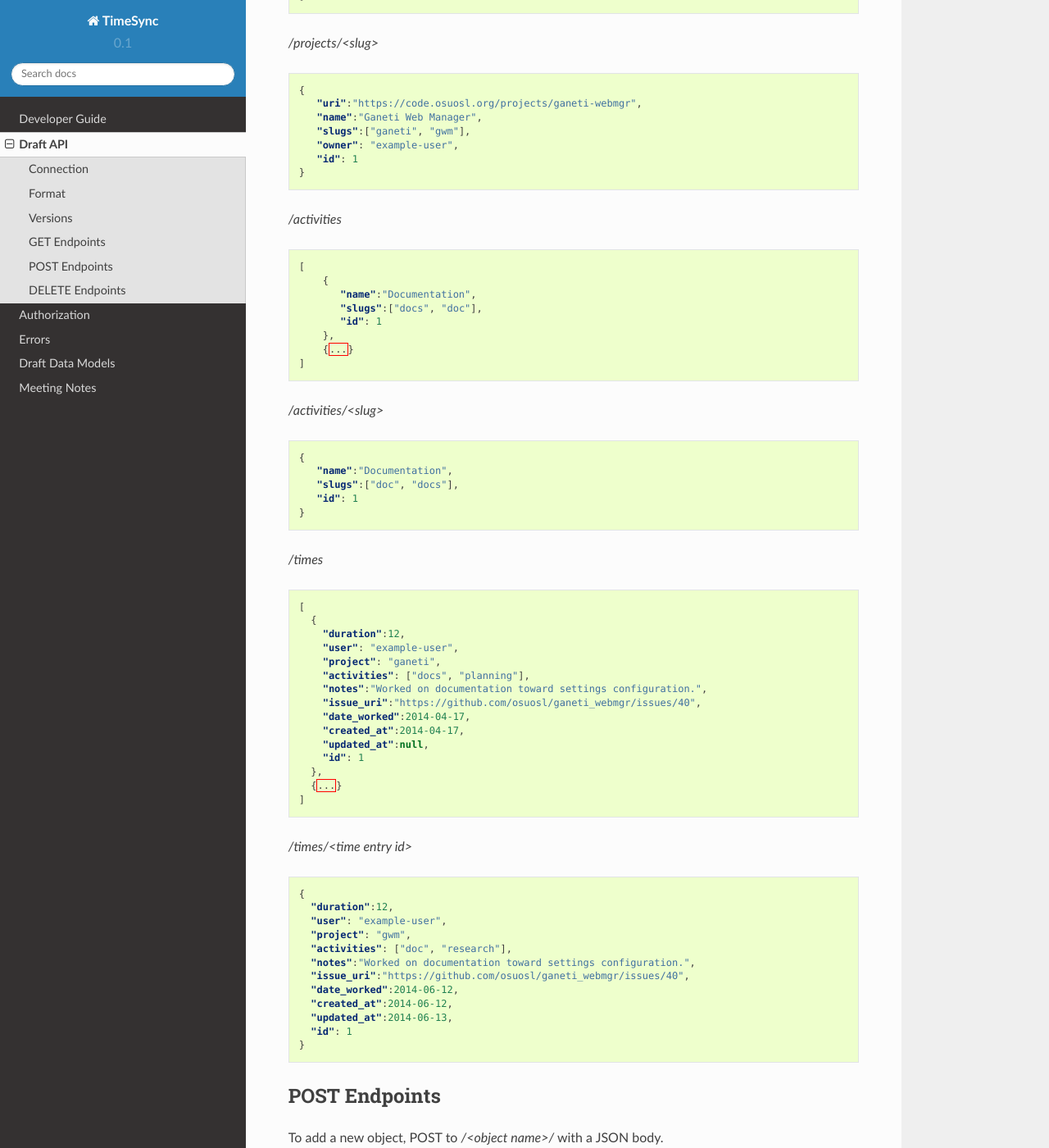
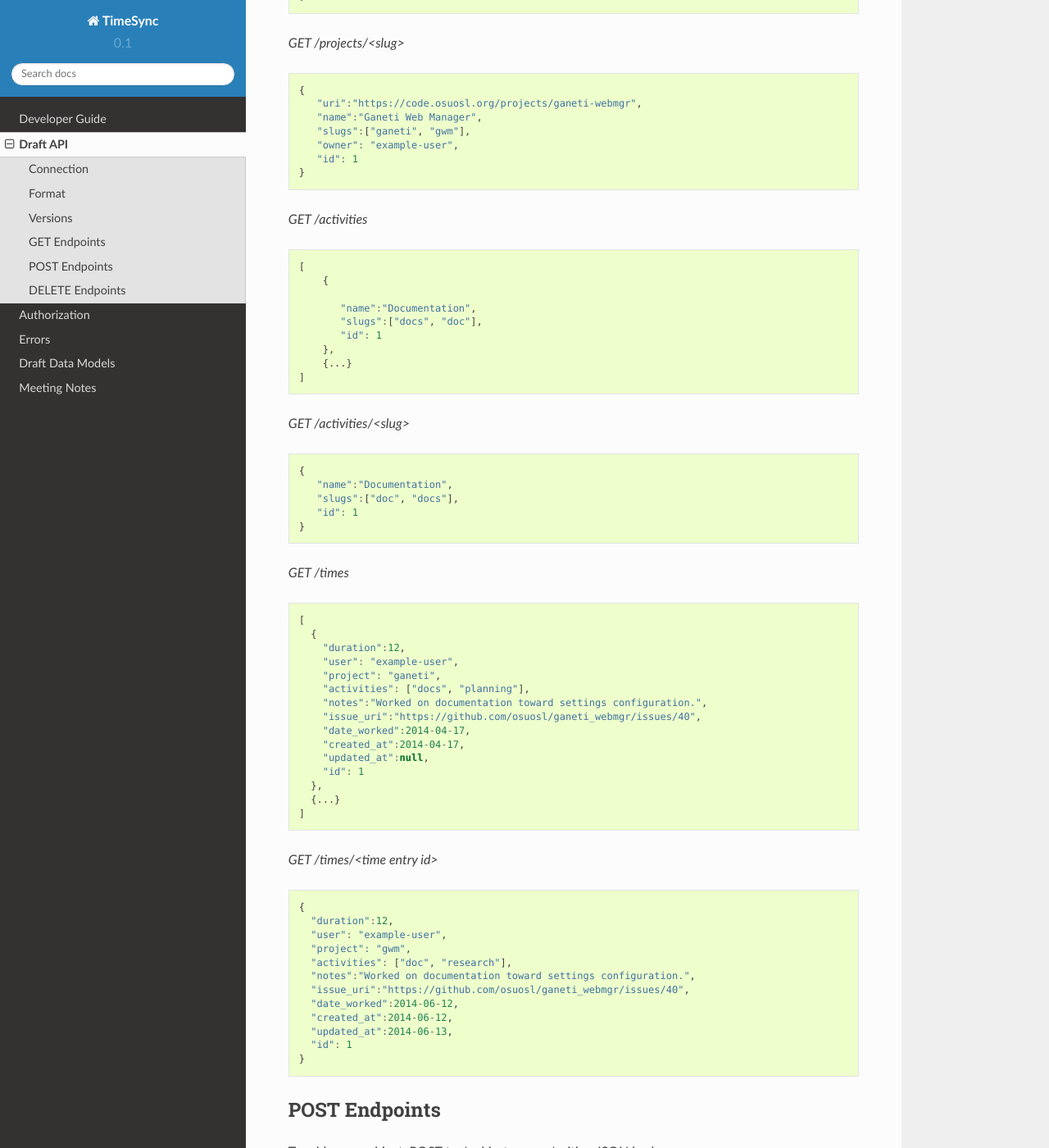
Before and after one commit to osuosl/timesync-node, a Sphinx documentation site: the page built from docs/source/design/draft_api.rst, in a window 1280 px wide and 1400 px high, scrolled down 986 px. Shown: the whole window at 82% size. Built offline with Sphinx 7.4.7 and the Read the Docs theme 2.0.0, drawn with Linux system fonts in a browser that asks for light colours; some of the changed text lies outside the part shown.

```diff
--- a/docs/source/design/draft_api.rst
+++ b/docs/source/design/draft_api.rst
@@ -31,9 +31,9 @@ API (not to the implementation).
 
 GET Endpoints
 -------------
-*/projects*
+*GET /projects*
 
-.. code:: json
+.. code-block:: javascript
 
     [
       {
@@ -47,9 +47,9 @@ GET Endpoints
       ...
     ]
 
-*/projects/<slug>*
+*GET /projects/<slug>*
 
-.. code:: json
+.. code-block:: javascript
 
     {
        "uri":"https://code.osuosl.org/projects/ganeti-webmgr",
@@ -59,12 +59,13 @@ GET Endpoints
        "id": 1
     }
 
-*/activities*
+*GET /activities*
 
-.. code:: json
+.. code-block:: javascript
 
     [
         {
+
            "name":"Documentation",
            "slugs":["docs", "doc"],
            "id": 1
@@ -72,9 +73,9 @@ GET Endpoints
         {...}
     ]
 
-*/activities/<slug>*
+*GET /activities/<slug>*
 
-.. code:: json
+.. code-block:: javascript
 
     {
        "name":"Documentation",
@@ -82,9 +83,9 @@ GET Endpoints
        "id": 1
     }
 
-*/times*
+*GET /times*
 
-.. code:: json
+.. code-block:: javascript
 
     [
       {
@@ -102,9 +103,9 @@ GET Endpoints
       {...}
     ]
 
-*/times/<time entry id>*
+*GET /times/<time entry id>*
 
-.. code:: json
+.. code-block:: javascript
 
     {
       "duration":12,
@@ -125,9 +126,9 @@ POST Endpoints
 To add a new object, POST to */<object name>/* with a JSON body.
 
 
-*/projects/*
+*POST /projects/*
 
-.. code:: json
+.. code-block:: javascript
 
     {
        "uri":"https://code.osuosl.org/projects/timesync",
@@ -136,18 +137,18 @@ To add a new object, POST to */<object name>/* with a JSON body.
        "owner": "example-2"
     }
 
-*/activities/*
+*POST /activities/*
 
-.. code:: json
+.. code-block:: javascript
 
     {
        "name":"Quality Assurance/Testing",
        "slugs":["qa", "test"]
     }
 
-*/times/*
+*POST /times/*
 
-.. code:: json
+.. code-block:: javascript
 
     {
       "duration":12,
@@ -165,26 +166,26 @@ Likewise, if you'd like to edit an existing object, POST to
 */<object name>/<slug>* (or for time objects, */times/<id>*) with a JSON body.
 
 
-*/projects/<slug>*
+*POST /projects/<slug>*
 
-.. code:: json
+.. code-block:: javascript
 
     {
        "name":"Ganeti Webmgr",
        "slugs":["webmgr", "gwm"],
     }
 
-*/activities/<slug>*
+*POST /activities/<slug>*
 
-.. code:: json
+.. code-block:: javascript
 
     {
        "slugs":["testing", "test"]
     }
 
-*/times/<id>*
+*POST /times/<id>*
 
-.. code:: json
+.. code-block:: javascript
 
     {
       "duration":20,
```
